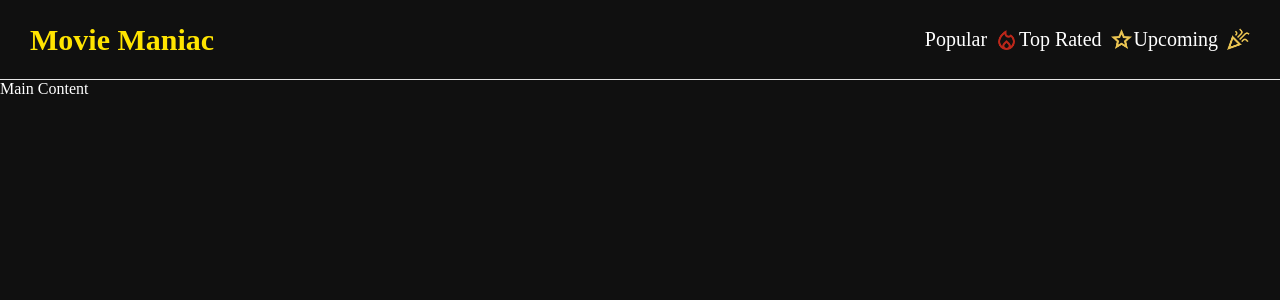
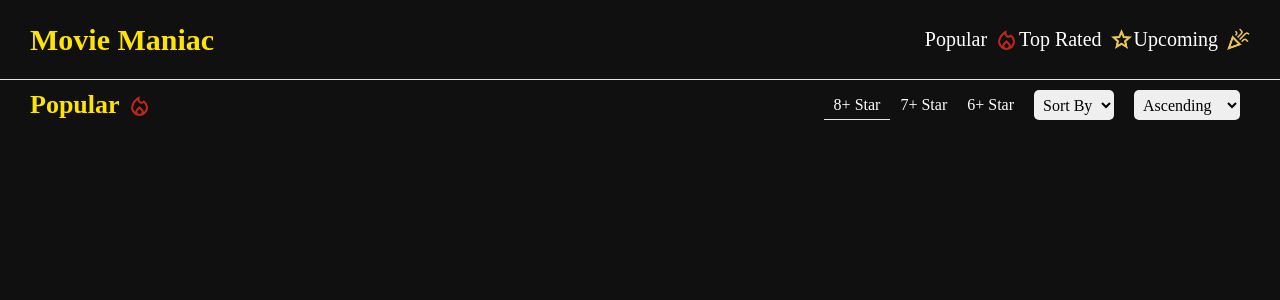
Before and after one commit to Alwin-22/MovieManiac, a React (Vite) app in the folder moviemaniac/: page / in a window 1280 px wide. Shown: the top 300 px of the page. Built offline with nearby package versions, Linux system fonts and the light colour scheme.

Commit message:
Developing and styling the MovieList component

```diff
--- a/moviemaniac/src/App.jsx
+++ b/moviemaniac/src/App.jsx
@@ -1,11 +1,14 @@
 import React from 'react'
 import './App.css'
 import Navbar from "./components/Navbar/Navbar"
+import MovieList from "./components/MovieList/movieList"
 const App = () => {
   return (
     <div className = 'app'>
       <Navbar/>
-      <main>Main Content</main>
+      <main>
+        <MovieList />
+      </main>
     </div>
   )
 }
--- /dev/null
+++ b/moviemaniac/src/components/MovieList/movieList.css
@@ -0,0 +1,35 @@
+.movie_list_header {
+    padding: 10px 30px;
+    justify-content: space-between;
+    margin-bottom: 5px;
+}
+.movie_list_heading{
+    font-size: 26px;
+    color:#ffe400;
+}
+.movie_filter {
+    list-style: none;
+    font-size:16px;
+}
+.movie_filter_item{
+    padding:5px 10px;
+    cursor: pointer;
+}
+.movie_filter_item.active{
+    border-bottom: 1px solid #e6e6e6;
+    font-weight: 500;
+
+}
+
+.movie_sorting{
+    border:none;
+    outline:none;
+    border-radius:5px;
+    font-size:16px;
+    font-weight: 500;
+    font-family: inherit;
+    height: 30px;
+    padding: 0 5px;
+    margin: 0 10px;
+
+}
--- /dev/null
+++ b/moviemaniac/src/components/MovieList/movieList.jsx
@@ -0,0 +1,34 @@
+import React from 'react'
+
+import "./movieList.css";
+import Fire from "../../assets/fire.png"
+
+const MovieList = () => {
+  return (
+    <section className='movie_List'>
+        <header className='align_center movie_list_header'>
+            <h2 className='align_center movie_list_heading'>Popular <img src={Fire} alt="fire emoji" className='navbar_emoji'/></h2>
+
+            <div className='align_center movie_list-fs'>
+            <ul className="align_center movie_filter">
+                <li className="movie_filter_item active">8+ Star</li>
+                <li className="movie_filter_item">7+ Star</li>
+                <li className="movie_filter_item">6+ Star</li>
+            </ul>
+            <select name="" id="" className="movie_sorting">
+                <option value="">Sort By</option>
+                <option value="">Date</option>
+                <option value="">Rating</option>
+            </select>
+
+            <select name="" id="" className="movie_sorting">
+                <option value="">Ascending</option>
+                <option value="">Descending</option>
+            </select>
+            </div>
+        </header>
+    </section>
+  )
+}
+
+export default MovieList
--- a/moviemaniac/src/components/Navbar/Navbar.jsx
+++ b/moviemaniac/src/components/Navbar/Navbar.jsx
@@ -1,6 +1,6 @@
 import React from 'react'
 
-import "./Navbar.css"
+import "./navbar.css"
 import Fire from '../../assets/fire.png'
 import Star from '../../assets/star.png'
 import Party from '../../assets/party.png'
--- a/moviemaniac/src/index.css
+++ b/moviemaniac/src/index.css
@@ -11,3 +11,7 @@
   background-color: #101010;
   color:#fff
 }
+.align_center{
+  display: flex;
+  align-items: center;
+}
```
